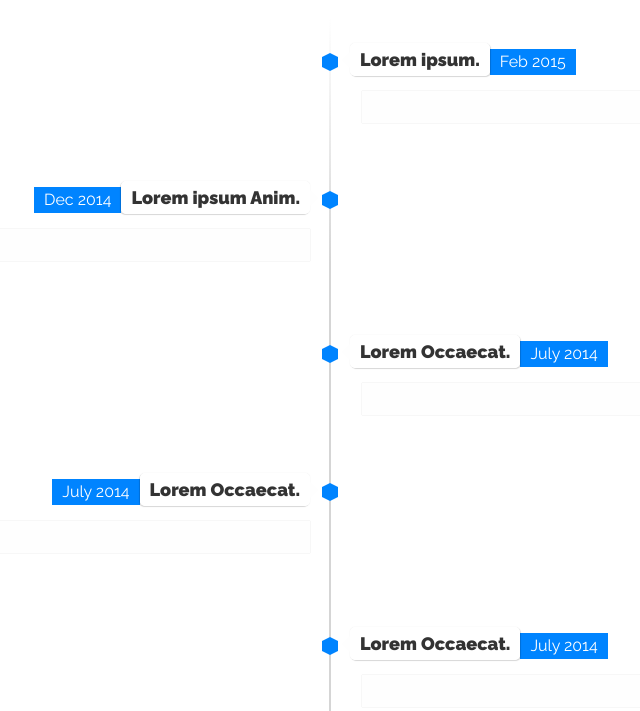
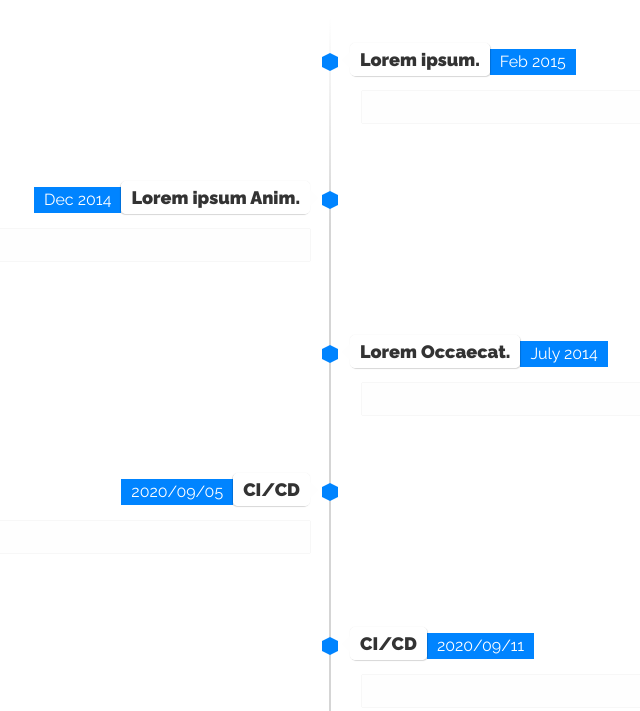
Before and after one commit to technologynoteniu/timeline, a plain HTML site: page index.html in a window 1280 px wide. Shown: the part 89-800 px from the top of the page, without its empty margins (310-950 px from the left). Drawn offline with nearby package versions, Linux system fonts and the light colour scheme.

Commit message:
change title with tags

```diff
--- a/index.html
+++ b/index.html
@@ -66,48 +66,5 @@
     </div>
   </li>
 
-  <!-- Item 4 -->
-  <li>
-    <div class="direction-l">
-      <div class="flag-wrapper">
-        <span class="hexa"></span>
-        <span class="flag">Lorem Occaecat.</span>
-        <span class="time-wrapper"><span class="time">July 2014</span></span>
-      </div>
-      <div class="desc">
-        <div class="fb-post" data-href="https://www.facebook.com/technologynoteniu/posts/125741595926648" data-show-text="true" data-width="400"></div>
-      </div>
-    </div>
-  </li>
-
-
-  <!-- Item 5 -->
-  <li>
-    <div class="direction-r">
-      <div class="flag-wrapper">
-        <span class="hexa"></span>
-        <span class="flag">Lorem Occaecat.</span>
-        <span class="time-wrapper"><span class="time">July 2014</span></span>
-      </div>
-      <div class="desc">
-        <div class="fb-post" data-href="https://www.facebook.com/technologynoteniu/posts/125741595926648" data-show-text="true" data-width="400"></div>
-      </div>
-    </div>
-  </li>
-
-  <!-- Item 6 -->
-  <li>
-    <div class="direction-l">
-      <div class="flag-wrapper">
-        <span class="hexa"></span>
-        <span class="flag">Lorem Occaecat.</span>
-        <span class="time-wrapper"><span class="time">July 2014</span></span>
-      </div>
-      <div class="desc">
-        <div class="fb-post" data-href="https://www.facebook.com/technologynoteniu/posts/125741595926648" data-show-text="true" data-width="400"></div>
-      </div>
-    </div>
-  </li>
-
 </ul>
 </html>
--- a/src/index.js
+++ b/src/index.js
@@ -2,9 +2,9 @@ $(document).ready(function(){
     for (var i = 0; i < posts.length; i++) {
         console.log(posts[i]);
         if (i % 2 !== 0) {
-            $(".timeline").append('<li><div class="direction-r"><div class="flag-wrapper"><span class="hexa"></span><span class="flag">' + 'Lorem Occaecat' + '</span><span class="time-wrapper"><span class="time">' + posts[i].year + '</span></span></div><div class="desc"><div class="fb-post" data-href="' + posts[i].link + '" data-show-text="true" data-width="400"></div></div></div></li>');
+            $(".timeline").append('<li><div class="direction-r"><div class="flag-wrapper"><span class="hexa"></span><span class="flag">' + posts[i].tag + '</span><span class="time-wrapper"><span class="time">' + posts[i].year + '</span></span></div><div class="desc"><div class="fb-post" data-href="' + posts[i].link + '" data-show-text="true" data-width="400"></div></div></div></li>');
         } else {
-            $(".timeline").append('<li><div class="direction-l"><div class="flag-wrapper"><span class="hexa"></span><span class="flag">' + 'Lorem Occaecat' + '</span><span class="time-wrapper"><span class="time">' + posts[i].year + '</span></span></div><div class="desc"><div class="fb-post" data-href="' + posts[i].link + '" data-show-text="true" data-width="400"></div></div></div></li>');
+            $(".timeline").append('<li><div class="direction-l"><div class="flag-wrapper"><span class="hexa"></span><span class="flag">' + posts[i].tag + '</span><span class="time-wrapper"><span class="time">' + posts[i].year + '</span></span></div><div class="desc"><div class="fb-post" data-href="' + posts[i].link + '" data-show-text="true" data-width="400"></div></div></div></li>');
         }
     }
 });
--- a/src/posts.js
+++ b/src/posts.js
@@ -1,91 +1,91 @@
 var posts = [
   {
     "year": "2020/09/05",
-    "tags": "cicd",
+    "tag": "CI/CD",
     "title": "GitOps Demo 及介紹",
     "link": "https://www.facebook.com/technologynoteniu/posts/113756857125122"
   },
   {
     "year": "2020/09/11",
-    "tags": "cicd",
+    "tag": "CI/CD",
     "title": "GitOps 帶來的痛點與反思",
     "link": "https://www.facebook.com/technologynoteniu/posts/118905326610275"
   },
   {
     "year": "2020/09/11",
-    "tags": "cicd",
+    "tag": "CI/CD",
     "title": "單體式架構 v.s 微服務架構",
     "link": "https://www.facebook.com/technologynoteniu/posts/119240203243454"
   },
   {
     "year": "2020/09/12",
-    "tags": "cicd",
+    "tag": "CI/CD",
     "title": "Kubernetes CI/CD 工具雷達報告",
     "link": "https://www.facebook.com/technologynoteniu/posts/119347956566012"
   },
   {
     "year": "2020/09/22",
-    "tags": "cicd",
+    "tag": "CI/CD",
     "title": "CI/CD 部署策略比較",
     "link": "https://www.facebook.com/technologynoteniu/posts/133250015175806"
   },
   {
     "year": "2020/10/16",
-    "tags": "cicd",
+    "tag": "CI/CD",
     "title": "GitOps 到底解決了什麼問題",
     "link": "https://www.facebook.com/technologynoteniu/posts/144275300739944"
   },
   {
     "year": "2020/10/17",
-    "tags": "cicd",
+    "tag": "CI/CD",
     "title": "什麼是 GitOps?",
     "link": "https://www.facebook.com/technologynoteniu/posts/144729410694533"
   },
   {
     "year": "2020/10/17",
-    "tags": "cicd",
+    "tag": "CI/CD",
     "title": "淺談 GitOps 過往",
     "link": "https://www.facebook.com/technologynoteniu/posts/145132500654224"
   },
   {
     "year": "2020/10/18",
-    "tags": "cicd",
+    "tag": "CI/CD",
     "title": "淺談 GitOps 過往",
     "link": "https://www.facebook.com/technologynoteniu/posts/145132500654224"
   },
   {
     "year": "2020/10/19",
-    "tags": "cicd",
+    "tag": "CI/CD",
     "title": "GitOps 工具的選擇",
     "link": "https://www.facebook.com/technologynoteniu/posts/145512047282936"
   },
   {
     "year": "2020/10/20",
-    "tags": "cicd",
+    "tag": "CI/CD",
     "title": "GitOps 實作上的挑戰",
     "link": "https://www.facebook.com/technologynoteniu/posts/145888253911982"
   },
   {
     "year": "2020/11/26",
-    "tags": "cicd",
+    "tag": "CI/CD",
     "title": "GitOps 中如何做好 Secret Management",
     "link": "https://www.facebook.com/technologynoteniu/posts/168101821690625"
   },
   {
     "year": "2020/11/29",
-    "tags": "cicd",
+    "tag": "CI/CD",
     "title": "使用 DORA 幫你的 DevOps 效率進行測量",
     "link": "https://www.facebook.com/technologynoteniu/posts/170022318165242"
   },
   {
     "year": "2020/11/30",
-    "tags": "cicd",
+    "tag": "CI/CD",
     "title": "使用 CircleCI & ArgoCD 來幫 k8s 打造 GitOps",
     "link": "https://www.facebook.com/technologynoteniu/posts/170963384737802"
   },
   {
     "year": "2020/12/05",
-    "tags": "cicd",
+    "tag": "CI/CD",
     "title": "使用 Flagger 幫你的應用程式導入金絲雀部署",
     "link": "https://www.facebook.com/technologynoteniu/posts/176167600884047"
   }
```
